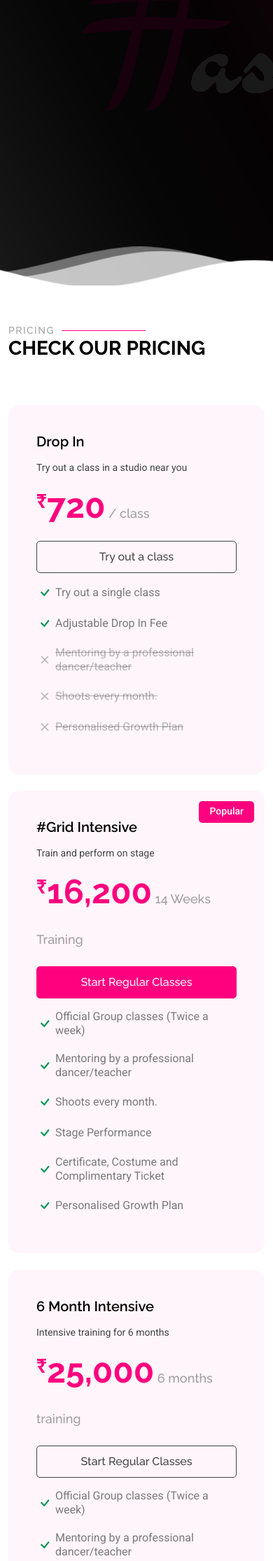
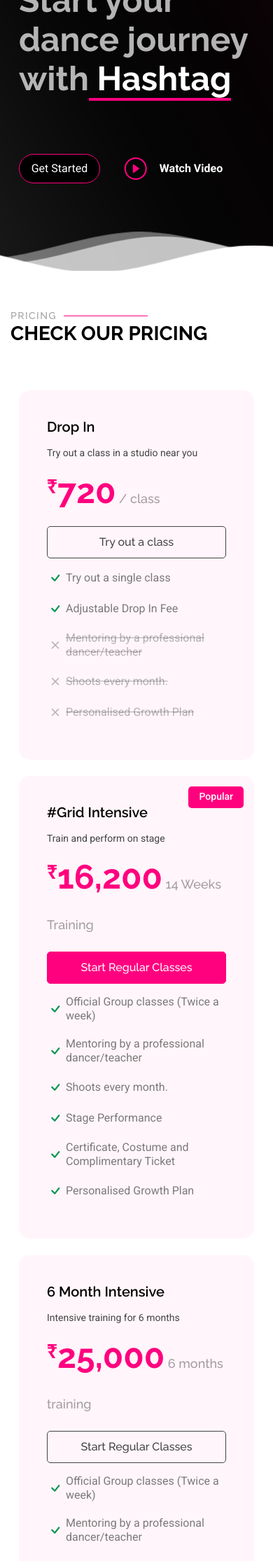
Before and after one commit to ShivekSinghal/hashtagWebsite, a Flask app: page / in a window 390 px wide. Shown: the part 361-2592 px from the top of the page at 70% size. Run offline with Flask 3, Linux system fonts and the light colour scheme; some libraries are stand-ins or nearby versions.

Commit message:
Error and padding fixed

```diff
--- a/requirements.txt
+++ b/requirements.txt
@@ -10,6 +10,7 @@ gspread==4.0.1
 oauth2client==4.1.3
 premailer==3.10.0
 pycryptodome==3.11.0
-pip>=23.2.1
 python-dateutil==2.8.2
-facebook-business>=22.0.5
+facebook-business==22.0.5
+setuptools>=65.5.1
+wheel>=0.38.4
--- a/templates/index.html
+++ b/templates/index.html
@@ -41,11 +41,13 @@
     right: 0;
     bottom: 0;
     background: rgba(0, 0, 0, 0.8);
-    width: 100vw;
-    height: 100vh;
+    width: 100%;
+    height: 100%;
     z-index: 9999;
     align-items: center;
     justify-content: center;
+    padding: 0;
+    box-sizing: border-box;
   }
 
   #iframeModal.show {
@@ -54,20 +56,22 @@
 
   #iframeContainer {
     width: 100%;
-    height: 100%;
-    padding: 3px;
+    max-width: 100%;
+    height: 100vh;
+    padding: 0;
     box-sizing: border-box;
     background: linear-gradient(135deg, #ff007f 0%, #000 100%);
-    border-radius: 20px;
-    box-shadow: 0 10px 30px rgba(255, 0, 127, 0.3);
+    border-radius: 0;
+    box-shadow: none;
     position: relative;
+    margin: 0;
   }
 
   #iframeContainer iframe {
     width: 100%;
     height: 100%;
     border: none;
-    border-radius: 12px;
+    border-radius: 0;
   }
 
   .mainIframe {
@@ -88,6 +92,7 @@
     cursor: pointer;
     z-index: 1;
   }
+
   #main-btn {
     display: inline-block;
     padding: 7.85px 16.625px;
@@ -98,15 +103,8 @@
     text-decoration: none;
     transition: all 0.3s ease;
     cursor: pointer;
-    }
-    iframeContainer {
-    width: 100%;
-    height: 100%;
-    padding: 3px;
-    box-sizing: border-box;
-    background: linear-gradient(135deg, #ff007f 0%, #000 100%);
-    border-radius: 20px;
-    box-shadow: 0 10px 30px rgba(255, 0, 127, 0.3);
+    white-space: nowrap;
+    text-align: left;
   }
 
   #main-btn2 {
@@ -119,12 +117,15 @@
     text-decoration: none;
     transition: all 0.3s ease;
     cursor: pointer;
+    white-space: nowrap;
+    text-align: left;
   }
 
   #main-btn:hover {
     background-color: #ff007f;
     color: #000000;
   }
+
   .gradient-overlay {
     position: absolute;
     top: 0;
@@ -137,10 +138,51 @@
         rgba(0, 0, 0, 0.95) 100%);
     z-index: 1;
   }
+
   iframe {
-    border: 0.5px solid rgba(255, 255, 255, 0.05) !important;
-    border-radius: 12px;
-    box-shadow: 0 4px 20px rgba(0, 0, 0, 0.2);
+    border: none !important;
+    border-radius: 0;
+    box-shadow: none;
+  }
+
+  @media (max-width: 768px) {
+    #iframeContainer {
+      height: 100vh;
+      margin: 0;
+      width: 100%;
+    }
+
+    .hero-img iframe {
+      width: 100%;
+      height: auto;
+      aspect-ratio: 16/9;
+    }
+
+    .d-flex {
+      flex-wrap: wrap;
+      gap: 10px;
+      justify-content: flex-start;
+    }
+
+    .cta-btn {
+      width: auto;
+      text-align: left;
+      margin: 5px 0;
+    }
+
+    .container {
+      padding-left: 15px;
+      padding-right: 15px;
+    }
+
+    .row {
+      margin-left: 0;
+      margin-right: 0;
+    }
+
+    h1, h2, h3, h4, h5, h6 {
+      text-align: left;
+    }
   }
 </style>
 
@@ -187,7 +229,6 @@ iframe {
 
     <!-- Hero Section -->
     <section id="hero" class="hero section dark-background">
-      <img src="assets/img/hashtaglogo.png" alt="Logo" class="hero-bg">
 
       <div class="container">
         <div class="row gy-4 justify-content-between">
```
Lines whose indentation alone changed are shown as unchanged.
